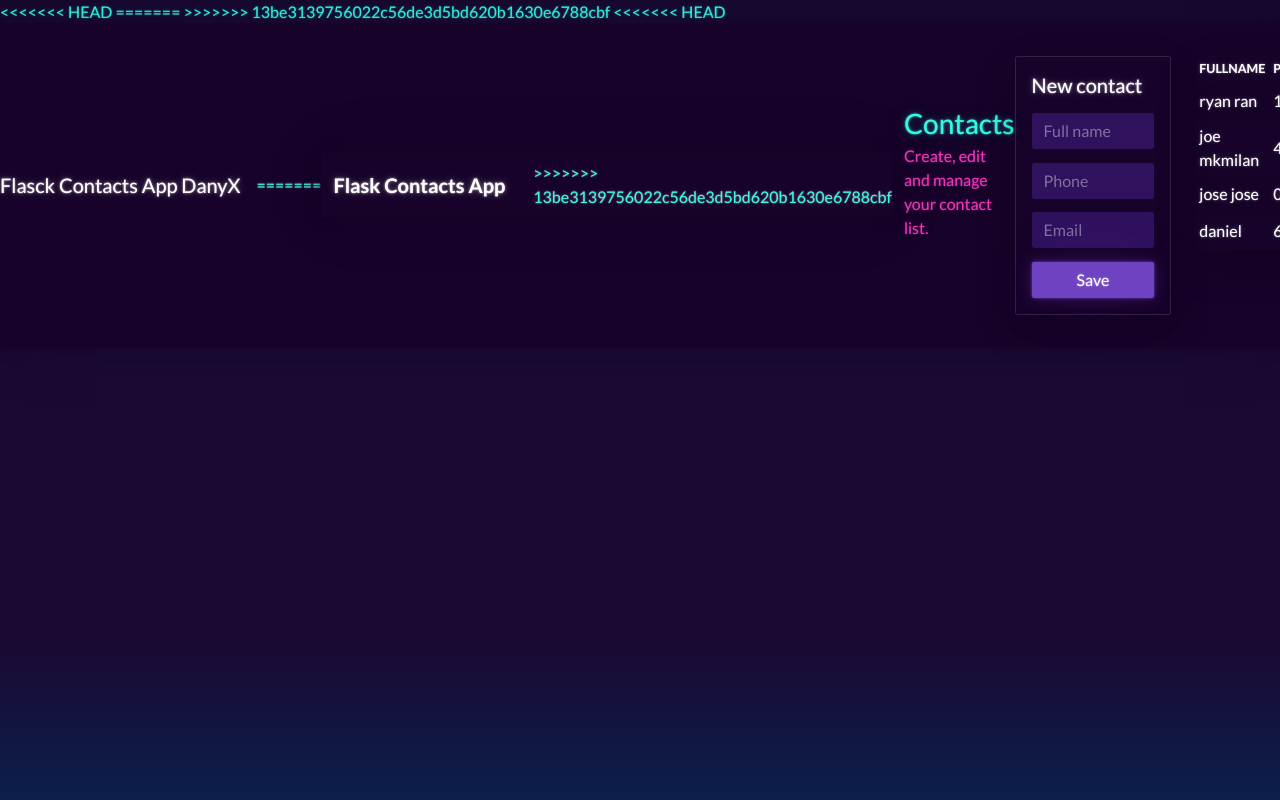
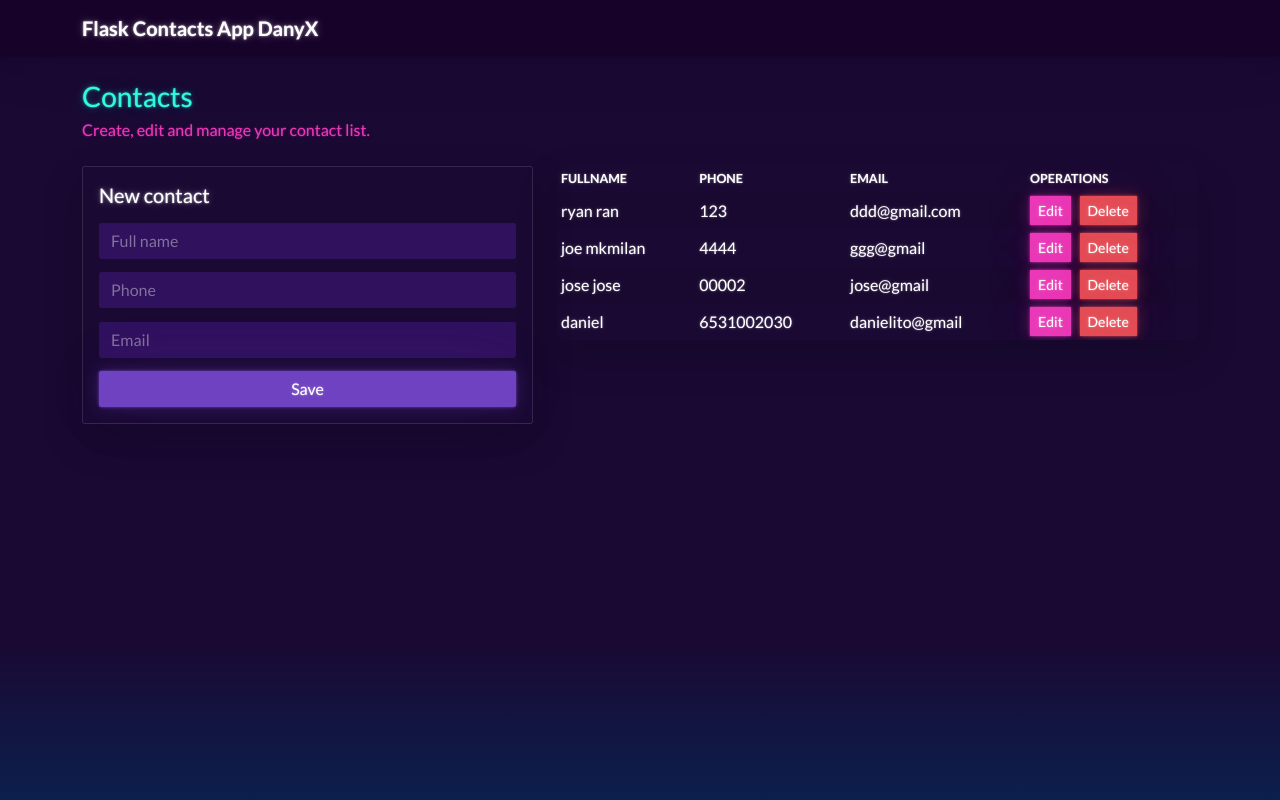
Before and after one commit to DanielOCx10/flaskaplicacion, a Flask app: page / in a window 1280 px wide; the page is wider, and only the part inside the window is pictured. Run offline with Flask 3, Linux system fonts and the light colour scheme; data comes from the database, SQL or seed files in the repository; some libraries are stand-ins or nearby versions.

Commit message:
Corrige layout de ramitax

```diff
--- a/templates/layout.html
+++ b/templates/layout.html
@@ -7,32 +7,21 @@
         <title>Contact Flask App</title>
          <!-- Bootwatch CSS served from a CDN -->
         <link rel="stylesheet" href="https://cdn.jsdelivr.net/npm/bootswatch@5.3.8/dist/vapor/bootstrap.min.css">
-<<<<<<< HEAD
-=======
         <link rel="stylesheet" href="{{ url_for('static', filename='css/styles.css') }}">
->>>>>>> 13be3139756022c56de3d5bd620b1630e6788cbf
+
     </head>
 
 
     <body>
 
-<<<<<<< HEAD
-        <nav class="navbar navbar-expand-lg navbar-dark bg-dark">
-            <a class="navbar-brand" href="/">Flasck Contacts App DanyX</a>
-            <button class="navbar-toggler" type="button" data-bs-toggle="collapse" data-bs-target="#navbarNav" aria-controls="navbarNav"
-            aria-expanded="false" aria-label="Toggle navigation">
-            <span class="navbar-toggler-icon"></span>
-            </button>
-=======
         <nav class="navbar navbar-expand-lg navbar-dark bg-dark border-bottom border-primary">
             <div class="container">
-                <a class="navbar-brand fw-semibold" href="/">Flask Contacts App</a>
+                <a class="navbar-brand fw-semibold" href="/">Flask Contacts App DanyX</a>
                 <button class="navbar-toggler" type="button" data-bs-toggle="collapse" data-bs-target="#navbarNav" aria-controls="navbarNav"
                 aria-expanded="false" aria-label="Toggle navigation">
                 <span class="navbar-toggler-icon"></span>
                 </button>
             </div>
->>>>>>> 13be3139756022c56de3d5bd620b1630e6788cbf
         </nav>
 
 
@@ -50,10 +39,4 @@
         <script src="{{url_for('static', filename='js/main.js')}}"></script>
     </body>
 
-<<<<<<< HEAD
 </html>
-=======
-
-</html>
-
->>>>>>> 13be3139756022c56de3d5bd620b1630e6788cbf
```
